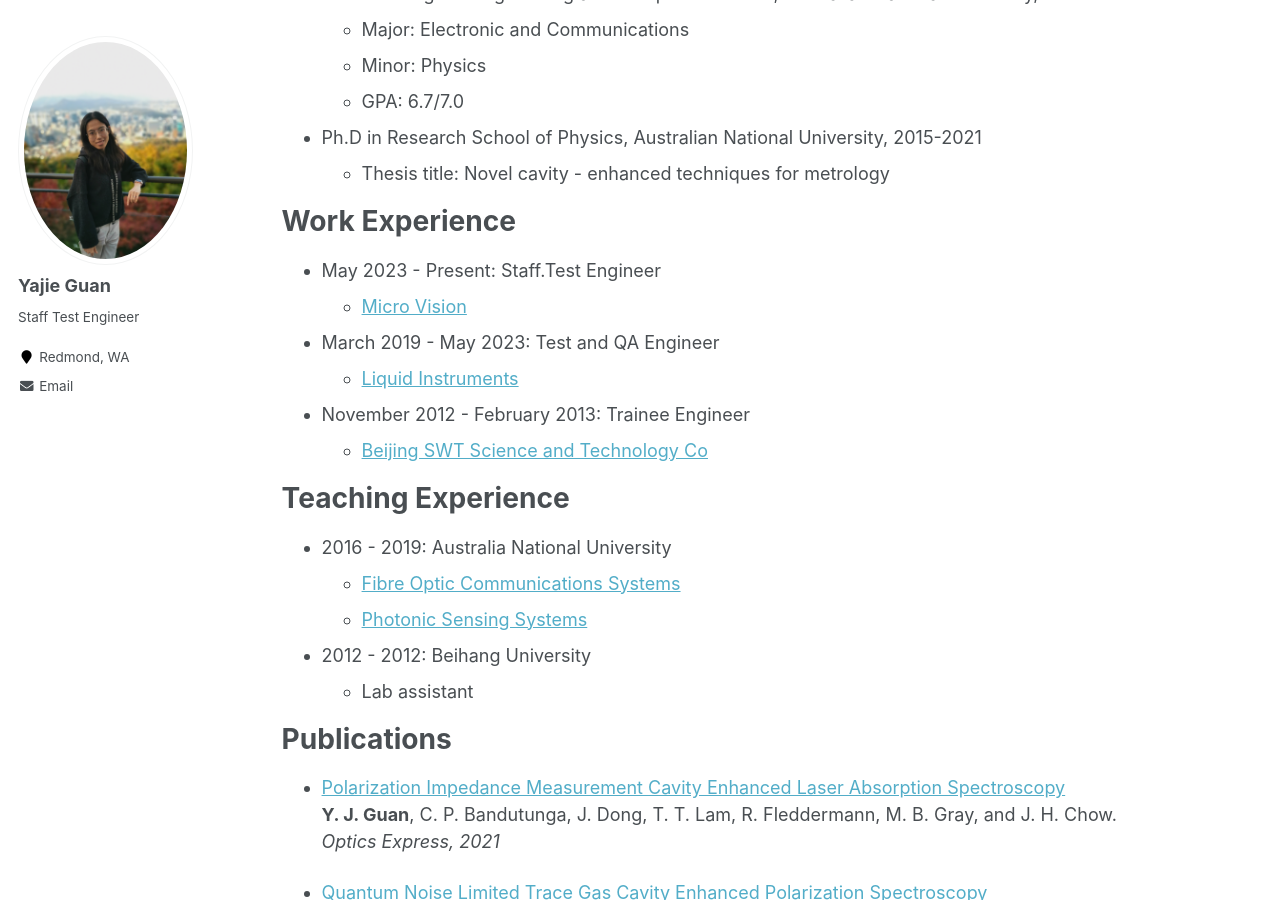
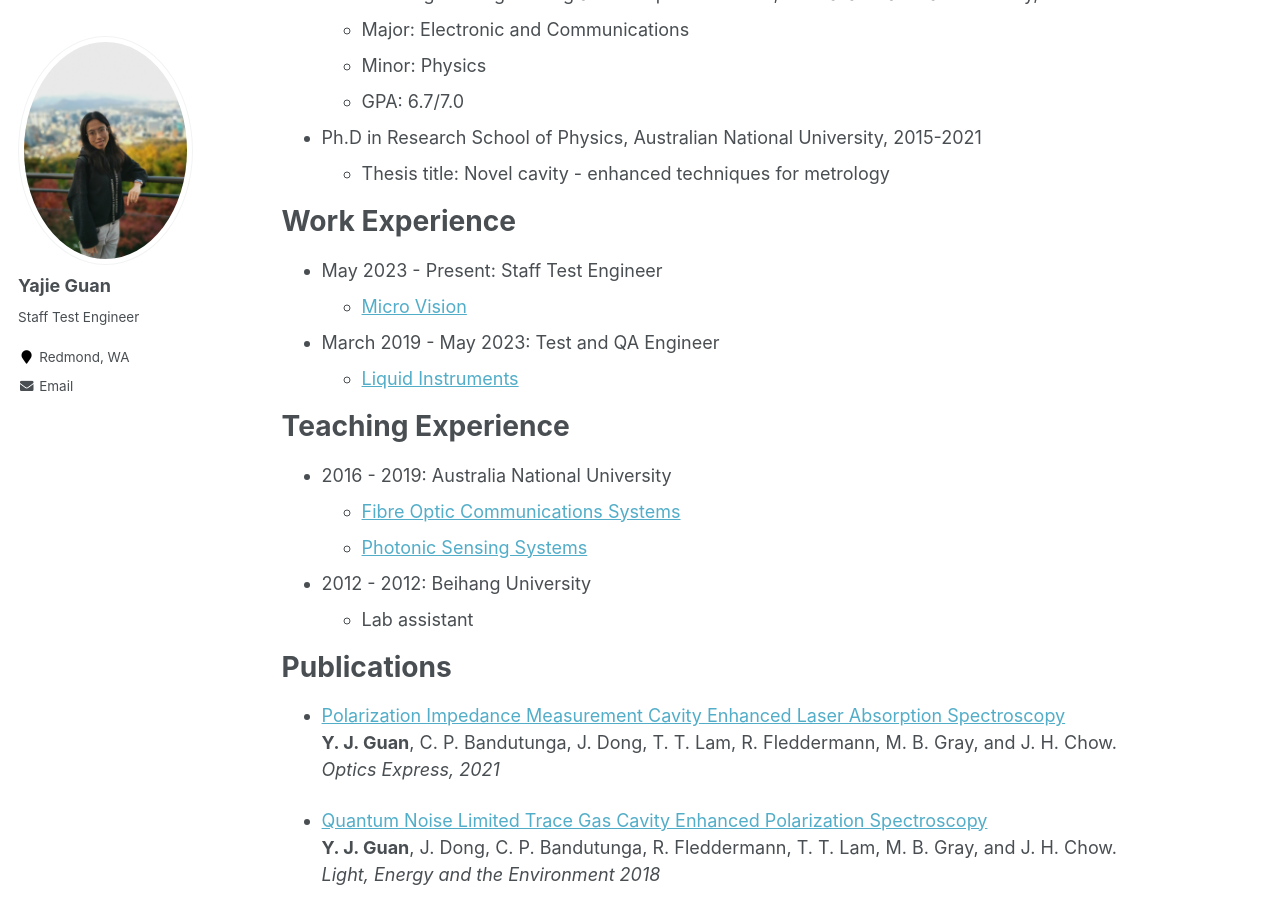
Before and after one commit to YajieGuan/yajie.guan, a Jekyll site: the page built from _pages/cv.md, in a window 1280 px wide and 900 px high, scrolled down 340 px. Built offline with Jekyll 4.4.1, drawn with Linux system fonts in a browser that asks for light colours.

Commit message:
update cv.md

```diff
--- a/_pages/cv.md
+++ b/_pages/cv.md
@@ -22,14 +22,11 @@ Education
 
 Work Experience
 ======
-* May 2023 - Present: Staff.Test Engineer
+* May 2023 - Present: Staff Test Engineer
   * [Micro Vision](https://microvision.com/)
 
 * March 2019 - May 2023: Test and QA Engineer
   * [Liquid Instruments](https://www.liquidinstruments.com/)
-
-* November 2012 - February 2013: Trainee Engineer
-  * [Beijing SWT Science and Technology Co](http://www.swt-oc.com/english.php)
 
 Teaching Experience
 ======
```
